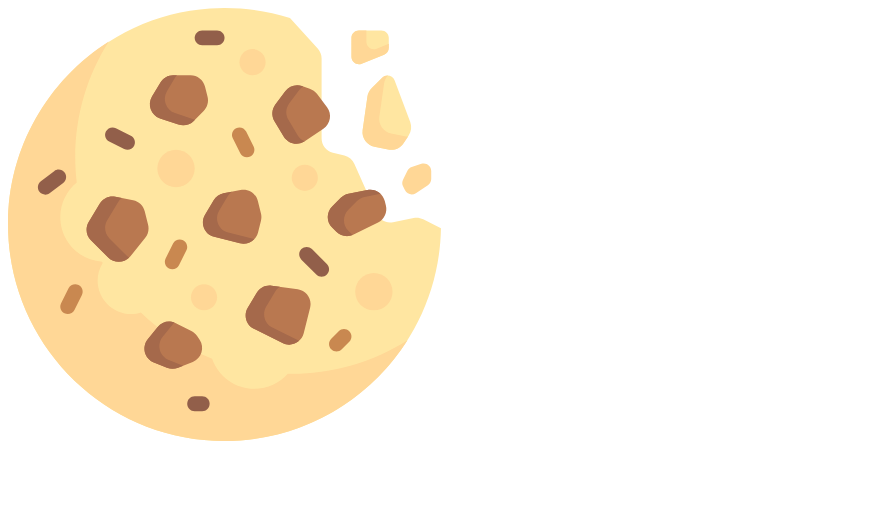
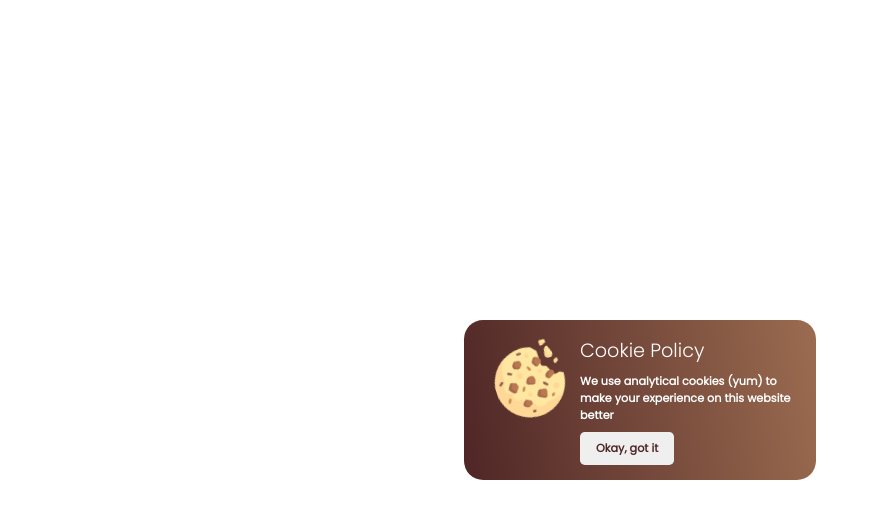
Before and after one commit to Jahija303/js-animations, a plain HTML site: page cookie-popup/index.html in a window 1280 px wide. Shown: the whole page, without its empty margins (0-871 px from the left). Drawn offline with nearby package versions, Linux system fonts and the light colour scheme.

Commit message:
Cookie animation complete

```diff
--- a/cookie-popup/app.js
+++ b/cookie-popup/app.js
@@ -0,0 +1,34 @@
+const tl = gsap.timeline({ defaults: { duration: 0.75, ease: "power1.out" } });
+
+tl.fromTo(
+  ".cookie-container",
+  { scale: 0 },
+  { scale: 1, ease: "elastic.out(1, 0.4)", duration: 1.5 }
+);
+tl.fromTo(
+  ".cookie",
+  { opacity: 0, x: -50, rotation: "-45deg" },
+  { opacity: 1, x: 0, rotation: "0deg" },
+  "<50%"
+);
+tl.fromTo(".text", { x: 30, opacity: 0 }, { x: 0, opacity: 1 }, "<");
+
+// Cookie jump
+tl.fromTo(
+  ".cookie",
+  { y: 0, rotation: "0deg" },
+  { y: -20, rotation: "-20deg", yoyo: true, repeat: -1 }
+);
+
+tl.fromTo("#crumbs", { y: 0 }, { y: -40, yoyo: true, repeat: -1 }, "<");
+
+// Fade out the cookie
+const button = document.querySelector("button");
+button.addEventListener("click", () => {
+  gsap.to(".cookie-container", {
+    opacity: 0,
+    y: 100,
+    duration: 0.75,
+    ease: "power1.out",
+  });
+});
--- a/cookie-popup/index.html
+++ b/cookie-popup/index.html
@@ -5,14 +5,18 @@
   <meta http-equiv="X-UA-Compatible" content="IE=edge">
   <meta name="viewport" content="width=device-width, initial-scale=1.0">
   <title>Cookie Popup</title>
+  <link rel="preconnect" href="https://fonts.googleapis.com">
+  <link rel="preconnect" href="https://fonts.gstatic.com" crossorigin>
+  <link href="https://fonts.googleapis.com/css2?family=Poppins:wght@300;400&display=swap" rel="stylesheet">
   <link rel="stylesheet" href="style.css">
 </head>
 <body>
 
   <div class="cookie-container">
-    <svg width="433" height="433" viewBox="0 0 433 433" fill="none" xmlns="http://www.w3.org/2000/svg">
+    <!-- This is the cookie -->
+    <svg class="cookie" width="100" height="100" viewBox="0 0 433 433" fill="none" xmlns="http://www.w3.org/2000/svg">
       <g id="cookies-svgrepo-com 1" clip-path="url(#clip0_3_2)">
-      <g id="cookie">
+      <g>
       <path id="Vector" d="M405.626 210.039L385.041 214.156C378.191 215.526 371.306 211.963 368.469 205.579L346.419 155.965C344.552 151.764 340.855 148.659 336.396 147.543L324.909 144.672C318.262 143.01 313.599 137.039 313.599 130.187V50.5756C313.599 46.8553 312.21 43.2687 309.704 40.5185L281.97 10.085C256.965 2.16669 230.011 -1.36581 201.988 0.479513C94.2832 7.57496 7.03288 95.1898 0.460918 202.926C-7.20707 328.647 92.4827 433 216.547 433C334.88 433 430.978 338.049 432.953 220.186L415.233 211.326C412.263 209.84 408.882 209.388 405.626 210.039Z" fill="#FFE6A1"/>
       <g id="Group">
       <path id="Vector_2" d="M283.736 365.81C282.422 365.81 281.127 365.734 279.819 365.711C271.615 374.913 259.706 380.741 246.408 380.741C226.822 380.741 210.216 368.148 204.129 350.635C177.338 340.033 153.173 324.259 132.864 304.513C129.792 305.439 126.601 306.085 123.227 306.085C104.673 306.085 89.6318 291.045 89.6318 272.491C89.6318 266.011 91.5533 260.014 94.7314 254.882C94.5039 254.475 94.2612 254.081 94.0354 253.672C70.7321 252.092 52.305 232.738 52.305 209.034C52.305 195.064 58.7036 182.594 68.7261 174.379C67.7763 166.149 67.2359 157.796 67.2359 149.31C67.2359 106.729 79.5781 67.055 100.808 33.5719C40.2673 71.9567 0.0465088 139.511 0.0465088 216.5C0.0465088 336.07 96.9768 433 216.547 433C293.536 433 361.089 392.779 399.475 332.239C365.992 353.468 326.317 365.81 283.736 365.81Z" fill="#FFD796"/>
@@ -67,14 +71,17 @@
         </g>
       </g>
       <defs>
-      <clipPath id="clip0_3_2">
-      <rect width="433" height="433" fill="white"/>
-      </clipPath>
       </defs>
       </svg>
 
+    <div class="text">
+      <h2 class="cookie-title">Cookie Policy</h2>
+      <p class="cookie-subtitle">We use analytical cookies (yum) to make your experience on this website better</p>
+      <button>Okay, got it</button>
+    </div>
   </div>
 
+  <script src="https://cdnjs.cloudflare.com/ajax/libs/gsap/3.10.4/gsap.min.js" integrity="sha512-VEBjfxWUOyzl0bAwh4gdLEaQyDYPvLrZql3pw1ifgb6fhEvZl9iDDehwHZ+dsMzA0Jfww8Xt7COSZuJ/slxc4Q==" crossorigin="anonymous" referrerpolicy="no-referrer"></script>
   <script src="app.js"></script>
 </body>
 </html>
--- a/cookie-popup/style.css
+++ b/cookie-popup/style.css
@@ -0,0 +1,53 @@
+*{
+  margin: 0;
+  padding: 0;
+  box-sizing: border-box;
+}
+
+.cookie-container {
+  background: linear-gradient(260deg, #9b6c50 0%, #4f2626 100%);
+  position: absolute;
+  top: 50%;
+  left: 50%;
+  transform: translate(-50%, -50%);
+  color: white;
+  display: flex;
+  width: 22rem;
+  height: 10rem;
+  border-radius: 1.2rem;
+  padding: 1rem;
+  font-family: "Poppins", sans-serif;
+  align-items: center;
+  justify-content: space-between;
+  overflow: hidden;
+}
+
+.cookie-title {
+  font-size: 1.2rem;
+  font-weight: lighter;
+}
+
+.cookie-subtitle {
+  font-weight: bold;
+  font-size: 0.7rem;
+  padding: 0.5rem 0rem;
+}
+
+.cookie {
+  transform: scale(0.7);
+  overflow: visible;
+}
+
+.text {
+  width: 70%;
+}
+
+button {
+  border-style: none;
+  padding: 0.5rem 1rem;
+  color: #4f2626;
+  font-family: "Poppins", sans-serif;
+  font-size: 0.7rem;
+  font-weight: bold;
+  border-radius: 0.3rem;
+}
```
